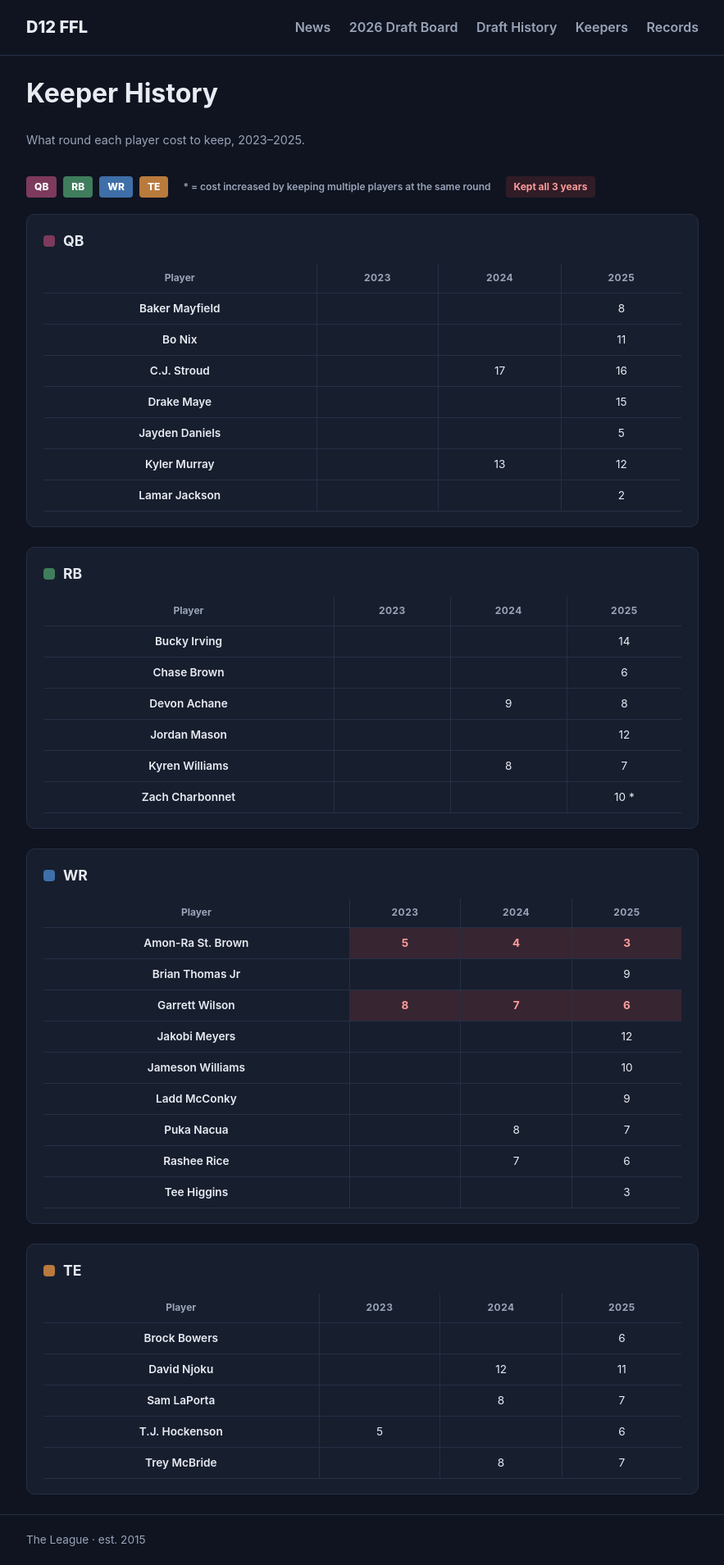
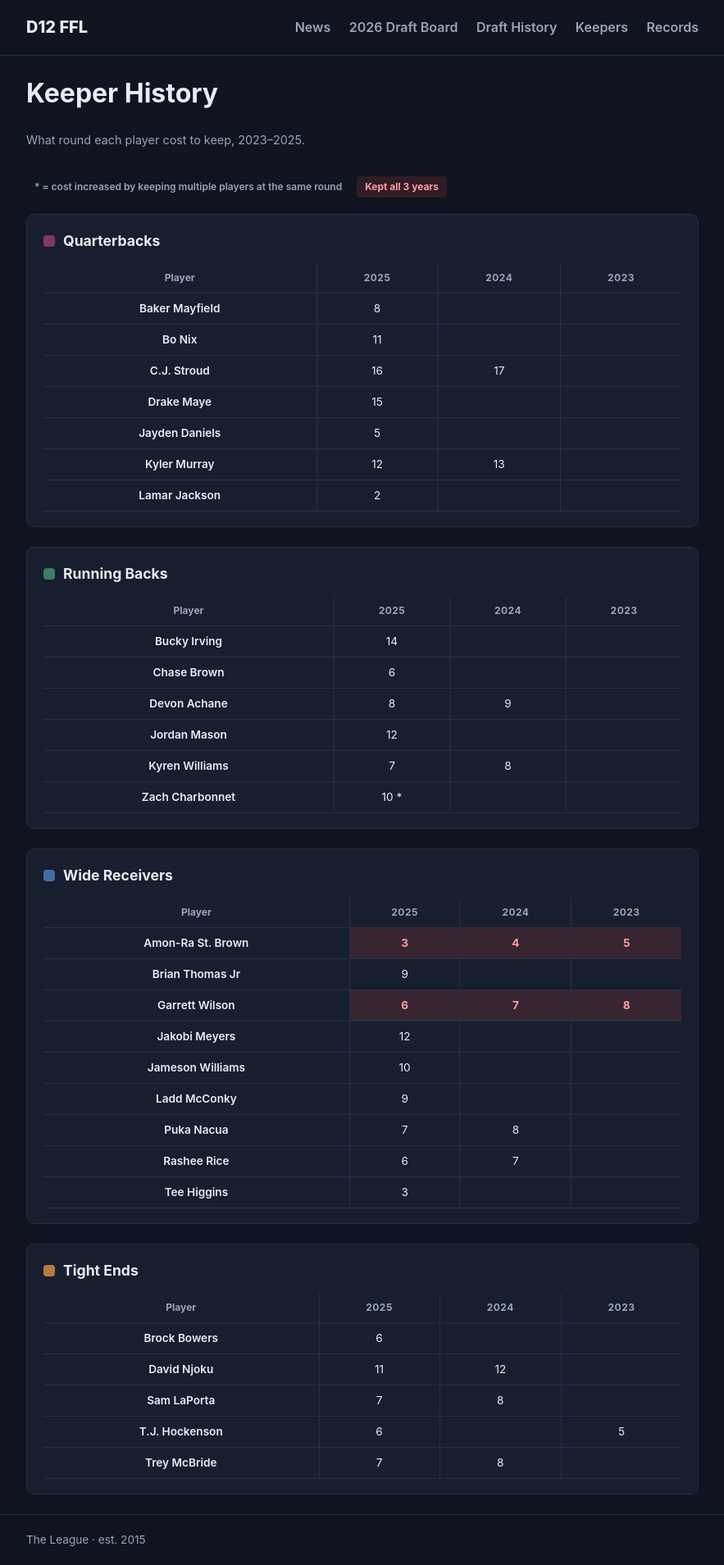
Before and after one commit to cullenhgn/D12-FFL-Website, a Jekyll site: the page built from keepers/index.md, in a window 1280 px wide. Shown: the whole page at 82% size, without its empty margins (198-1081 px from the left). Built offline with Jekyll 4.4.1, drawn with Linux system fonts in a browser that asks for light colours.

Commit message:
Add files via upload

```diff
--- a/keepers/index.md
+++ b/keepers/index.md
@@ -12,10 +12,6 @@ permalink: /keepers/
 </div>
 
 <div class="pd-legend">
-  <span class="pd-legend-item pd-pos-QB">QB</span>
-  <span class="pd-legend-item pd-pos-RB">RB</span>
-  <span class="pd-legend-item pd-pos-WR">WR</span>
-  <span class="pd-legend-item pd-pos-TE">TE</span>
   <span class="pd-legend-item pd-keeper-legend">* = cost increased by keeping multiple players at the same round</span>
   <span class="pd-legend-item kp-triple-legend">Kept all 3 years</span>
 </div>
@@ -28,8 +24,9 @@ permalink: /keepers/
 (function () {
   var players = {{ site.data.keepers | jsonify }};
   var wrap = document.getElementById('kp-tables-wrap');
-  var displayYears = ['2023', '2024', '2025'];
+  var displayYears = ['2025', '2024', '2023'];
   var positionOrder = ['QB', 'RB', 'WR', 'TE'];
+  var positionNames = { QB: 'Quarterbacks', RB: 'Running Backs', WR: 'Wide Receivers', TE: 'Tight Ends' };
 
   if (!players || players.length === 0) return;
 
@@ -48,7 +45,7 @@ permalink: /keepers/
     group.sort(function (a, b) { return a.player.localeCompare(b.player); });
 
     html += '<section class="fp-panel kp-pos-table">';
-    html += '<h2><span class="kp-pos-dot pd-pos-' + pos + '"></span>' + pos + '</h2>';
+    html += '<h2><span class="kp-pos-dot pd-pos-' + pos + '"></span>' + (positionNames[pos] || pos) + '</h2>';
     html += '<table class="kp-table"><thead><tr><th class="kp-name-col">Player</th>';
     displayYears.forEach(function (y) { html += '<th>' + y + '</th>'; });
     html += '</tr></thead><tbody>';
```
